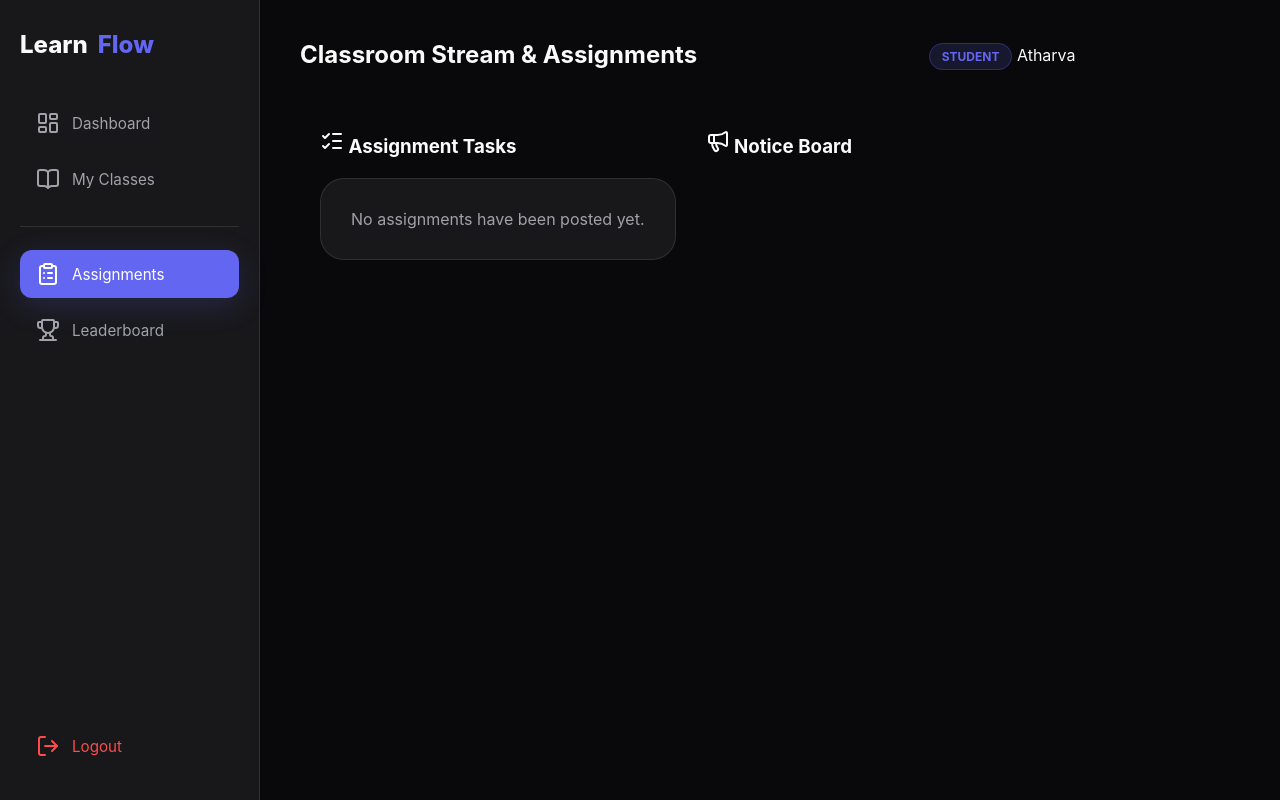
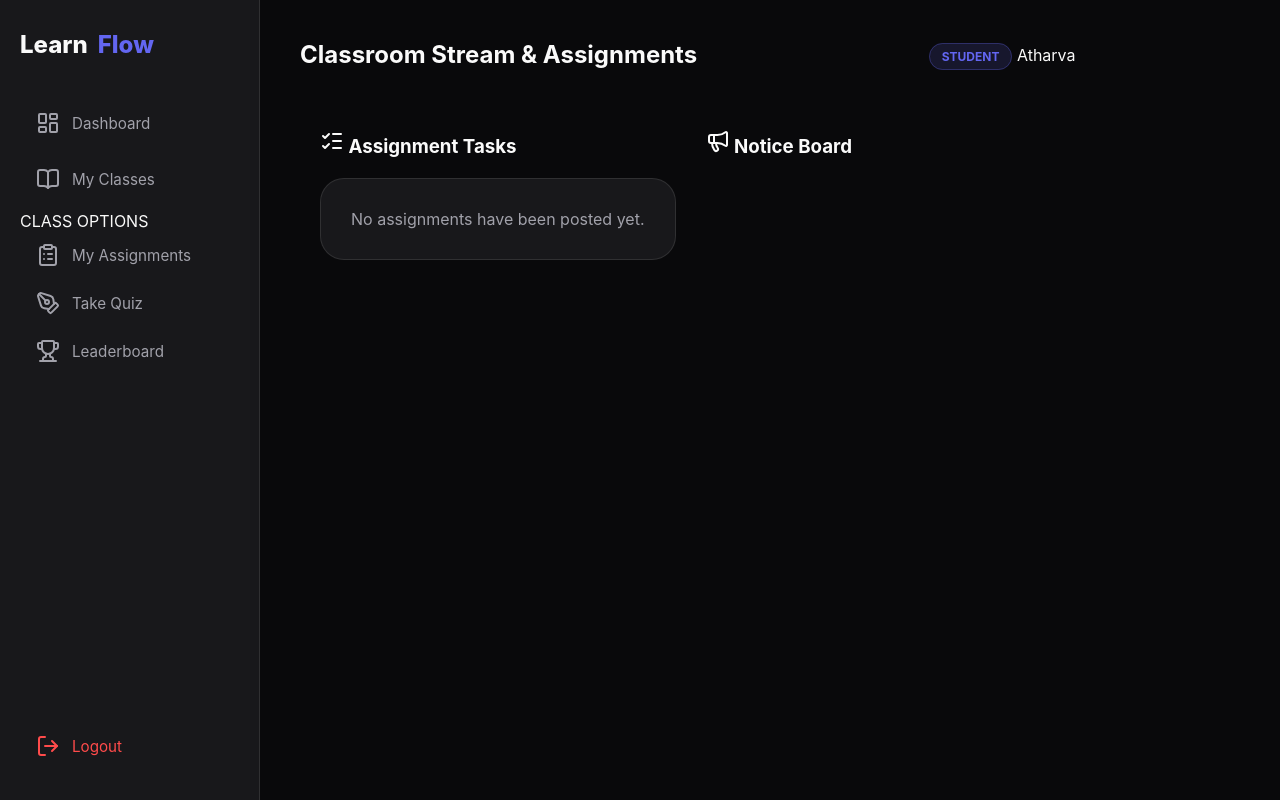
Before and after one commit to Atharva9627/LearnFlow, a PHP site: page /assignments.php in a window 1280 px wide. Run offline with PHP 8.4, Linux system fonts and the light colour scheme; a user stored in the database is signed in; data that the repository does not hold is empty.

Commit message:
updated sidebar

```diff
--- a/assignments.php
+++ b/assignments.php
@@ -51,19 +51,35 @@ $assignments = $stmtA->fetchAll();
 <body>
     <div class="app-container">
         <aside class="sidebar">
-            <div class="logo">Learn<span class="flow-text">Flow</span></div>
-            <nav class="nav-menu">
-                <a href="dashboard.php" class="nav-item"><i data-lucide="layout-dashboard"></i> Dashboard</a>
-                <a href="my_classes.php" class="nav-item"><i data-lucide="book-open"></i> My Classes</a>
-                <div class="sidebar-divider" style="margin: 15px 0; border-top: 1px solid var(--glass-border);"></div>
-                <?php if ($userRole === 'teacher'): ?>
-                    <a href="create_quiz.php?class_id=<?= $current_class_id ?>" class="nav-item"><i data-lucide="plus-circle"></i> Create Quiz</a>
-                <?php endif; ?>
-                <a href="assignments.php?class_id=<?= $current_class_id ?>" class="nav-item active"><i data-lucide="clipboard-list"></i> Assignments</a>
-                <a href="leaderboard.php?class_id=<?= $current_class_id ?>" class="nav-item"><i data-lucide="trophy"></i> Leaderboard</a>
-                <a href="backend/logout.php" class="nav-item logout-link" style="margin-top: auto;"><i data-lucide="log-out"></i> Logout</a>
-            </nav>
-        </aside>
+    <div class="logo">Learn<span class="flow-text">Flow</span></div>
+    <nav class="nav-menu">
+        <a href="dashboard.php" class="nav-item">
+            <i data-lucide="layout-dashboard"></i> Dashboard
+        </a>
+        <a href="my_classes.php" class="nav-item">
+            <i data-lucide="book-open"></i> My Classes
+        </a>
+
+        <div class="sidebar-section">
+            <p class="section-label">CLASS OPTIONS</p>
+
+            <a href="assignments.php?class_id=<?= $current_class_id ?>" class="nav-item">
+                <i data-lucide="clipboard-list"></i> My Assignments
+            </a>
+
+            <a href="take_quiz.php?class_id=<?= $current_class_id ?>" class="nav-item">
+                <i data-lucide="pen-tool"></i> Take Quiz
+            </a>
+
+            <a href="leaderboard.php?class_id=<?= $current_class_id ?>" class="nav-item">
+                <i data-lucide="trophy"></i> Leaderboard
+            </a>
+        </div>
+        <a href="backend/logout.php" class="nav-item logout-link" style="margin-top: auto;">
+            <i data-lucide="log-out"></i> Logout
+        </a>
+    </nav>
+</aside>
 
         <main class="main-content">
             <header class="top-bar">
```
Also changed, not shown: leaderboard.php (+8 -18 lines), take_quiz.php (+15 -6 lines), 1 other file.
